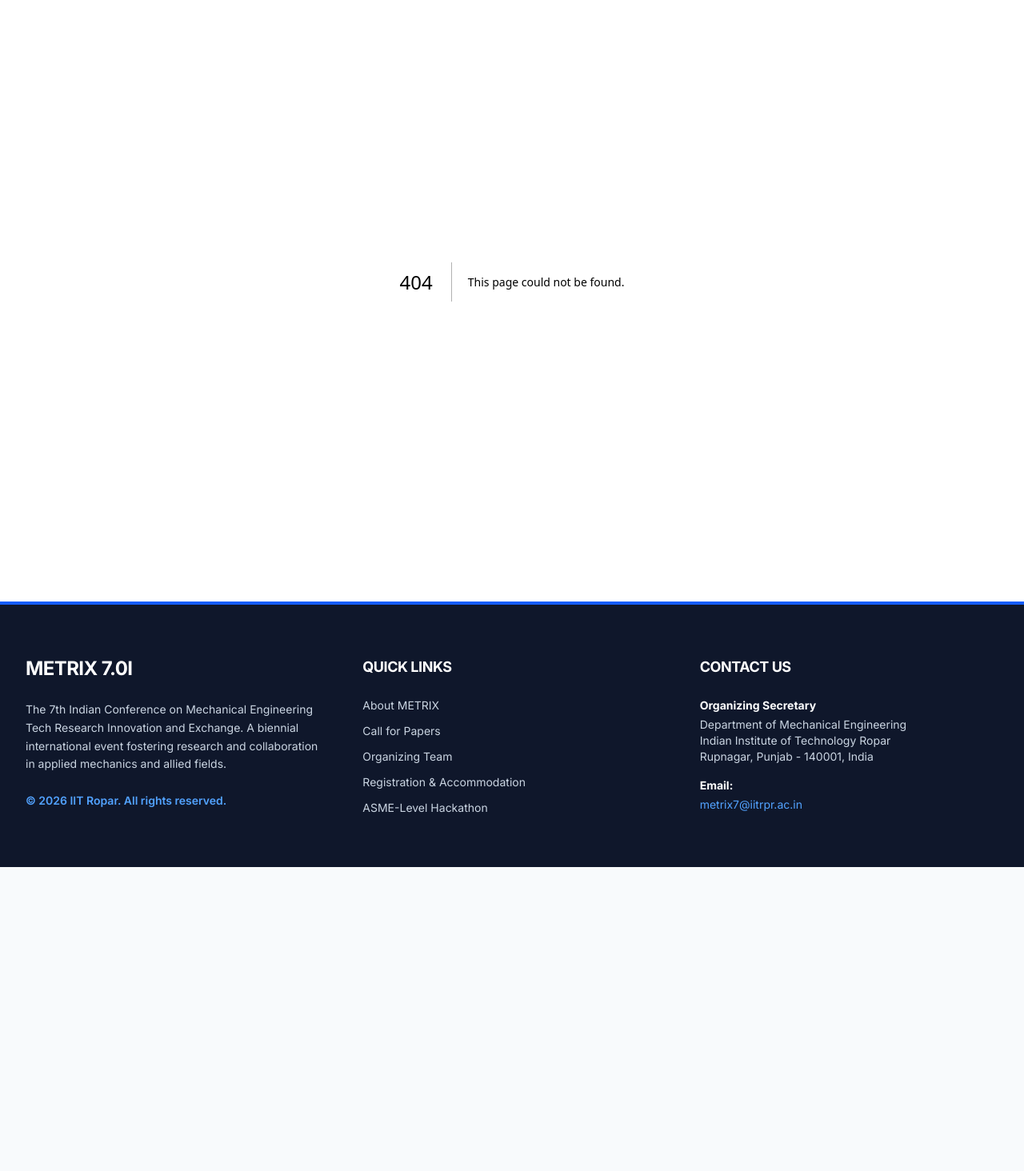
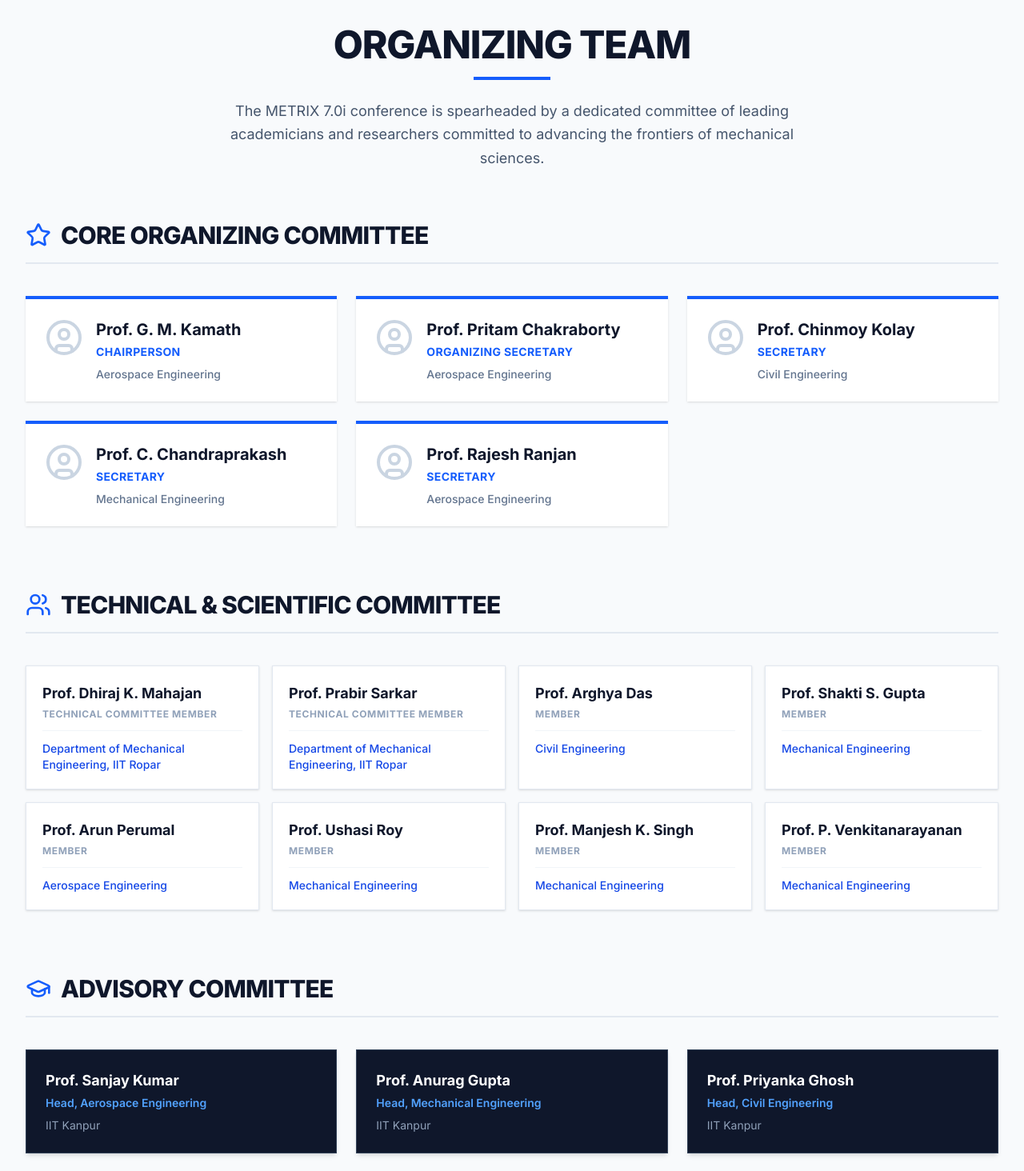
Before and after one commit to harshalokshah/METRIX-7.0, a Next.js app: page /committee in a window 1280 px wide. Before the commit this address had no page. Shown: the part 160-1624 px from the top of the page at 80% size. Before the commit the page ends 1244 px from the top, so only its background shows below. Built offline with nearby package versions, Linux system fonts and the light colour scheme.

Commit message:
Fixed missing quotation mark in Navbar

```diff
--- /dev/null
+++ b/app/committee/page.tsx
@@ -0,0 +1,111 @@
+import { UserCircle, Users, Star, GraduationCap } from 'lucide-react';
+
+export default function CommitteePage() {
+  // Extracted from official conference records
+  const coreCommittee = [
+    { name: "Prof. G. M. Kamath", role: "Chairperson", dept: "Aerospace Engineering" },
+    { name: "Prof. Pritam Chakraborty", role: "Organizing Secretary", dept: "Aerospace Engineering" },
+    { name: "Prof. Chinmoy Kolay", role: "Secretary", dept: "Civil Engineering" },
+    { name: "Prof. C. Chandraprakash", role: "Secretary", dept: "Mechanical Engineering" },
+    { name: "Prof. Rajesh Ranjan", role: "Secretary", dept: "Aerospace Engineering" }
+  ];
+
+  // Integrated IIT Ropar faculty alongside the official Scientific Committee
+  const scientificCommittee = [
+    { name: "Prof. Dhiraj K. Mahajan", role: "Technical Committee Member", dept: "Department of Mechanical Engineering, IIT Ropar" },
+    { name: "Prof. Prabir Sarkar", role: "Technical Committee Member", dept: "Department of Mechanical Engineering, IIT Ropar" },
+    { name: "Prof. Arghya Das", role: "Member", dept: "Civil Engineering" },
+    { name: "Prof. Shakti S. Gupta", role: "Member", dept: "Mechanical Engineering" },
+    { name: "Prof. Arun Perumal", role: "Member", dept: "Aerospace Engineering" },
+    { name: "Prof. Ushasi Roy", role: "Member", dept: "Mechanical Engineering" },
+    { name: "Prof. Manjesh K. Singh", role: "Member", dept: "Mechanical Engineering" },
+    { name: "Prof. P. Venkitanarayanan", role: "Member", dept: "Mechanical Engineering" }
+  ];
+
+  const advisoryCommittee = [
+    { name: "Prof. Sanjay Kumar", role: "Head, Aerospace Engineering", dept: "IIT Kanpur" },
+    { name: "Prof. Anurag Gupta", role: "Head, Mechanical Engineering", dept: "IIT Kanpur" },
+    { name: "Prof. Priyanka Ghosh", role: "Head, Civil Engineering", dept: "IIT Kanpur" },
+    { name: "Prof. A. K. Singh", role: "Member", dept: "MSE" },
+    { name: "Prof. C. Lakshmana Rao", role: "Member", dept: "IIT Madras" },
+    { name: "Prof. K. K. Shukla", role: "Director", dept: "MANIT Bhopal" }
+  ];
+
+  return (
+    <div className="bg-slate-50 min-h-screen py-20 px-4 sm:px-6 lg:px-8">
+
+      {/* Page Header */}
+      <div className="max-w-7xl mx-auto mb-16 text-center">
+        <h1 className="text-4xl md:text-5xl font-extrabold text-slate-900 tracking-tight uppercase mb-4">
+          Organizing Team
+        </h1>
+        <div className="h-1 w-24 bg-blue-600 mx-auto mb-6"></div>
+        <p className="text-lg text-slate-600 max-w-3xl mx-auto leading-relaxed">
+          The METRIX 7.0i conference is spearheaded by a dedicated committee of leading academicians and researchers committed to advancing the frontiers of mechanical sciences.
+        </p>
+      </div>
+
+      <div className="max-w-7xl mx-auto space-y-20">
+
+        {/* Core Organizing Committee */}
+        <section>
+          <h2 className="text-3xl font-extrabold text-slate-900 mb-10 border-b-2 border-slate-200 pb-4 uppercase tracking-tight flex items-center gap-3">
+            <Star className="text-blue-600" size={32} />
+            Core Organizing Committee
+          </h2>
+          <div className="grid grid-cols-1 md:grid-cols-2 lg:grid-cols-3 gap-6">
+            {coreCommittee.map((member, index) => (
+              <div key={index} className="bg-white border-t-4 border-blue-600 shadow-sm hover:shadow-md transition-shadow p-6 flex items-start gap-4">
+                <UserCircle size={48} className="text-slate-300 shrink-0" />
+                <div>
+                  <h3 className="text-xl font-bold text-slate-900 mb-1">{member.name}</h3>
+                  <p className="text-sm font-bold text-blue-600 uppercase tracking-wide mb-2">{member.role}</p>
+                  <p className="text-sm text-slate-500 font-medium">{member.dept}</p>
+                </div>
+              </div>
+            ))}
+          </div>
+        </section>
+
+        {/* Technical & Scientific Committee */}
+        <section>
+          <h2 className="text-3xl font-extrabold text-slate-900 mb-10 border-b-2 border-slate-200 pb-4 uppercase tracking-tight flex items-center gap-3">
+            <Users className="text-blue-600" size={32} />
+            Technical & Scientific Committee
+          </h2>
+          <div className="grid grid-cols-1 sm:grid-cols-2 lg:grid-cols-4 gap-4">
+            {scientificCommittee.map((member, index) => (
+              <div key={index} className="bg-white border border-slate-200 p-5 shadow-sm hover:border-blue-400 transition-colors">
+                <h3 className="text-lg font-bold text-slate-900 mb-1">{member.name}</h3>
+                <p className="text-xs font-bold text-slate-400 uppercase tracking-wider mb-3">{member.role}</p>
+                <div className="pt-3 border-t border-slate-100">
+                  <p className="text-sm font-medium text-blue-700">{member.dept}</p>
+                </div>
+              </div>
+            ))}
+          </div>
+        </section>
+
+        {/* Advisory Committee */}
+        <section>
+          <h2 className="text-3xl font-extrabold text-slate-900 mb-10 border-b-2 border-slate-200 pb-4 uppercase tracking-tight flex items-center gap-3">
+            <GraduationCap className="text-blue-600" size={32} />
+            Advisory Committee
+          </h2>
+          <div className="grid grid-cols-1 sm:grid-cols-2 lg:grid-cols-3 gap-6">
+            {advisoryCommittee.map((member, index) => (
+              <div key={index} className="bg-slate-900 border border-slate-700 shadow-md p-6 flex items-start gap-4">
+                <div>
+                  <h3 className="text-lg font-bold text-white mb-1">{member.name}</h3>
+                  <p className="text-sm font-semibold text-blue-400 mb-2">{member.role}</p>
+                  <p className="text-sm text-slate-400">{member.dept}</p>
+                </div>
+              </div>
+            ))}
+          </div>
+        </section>
+
+      </div>
+    </div>
+  );
+}
```
